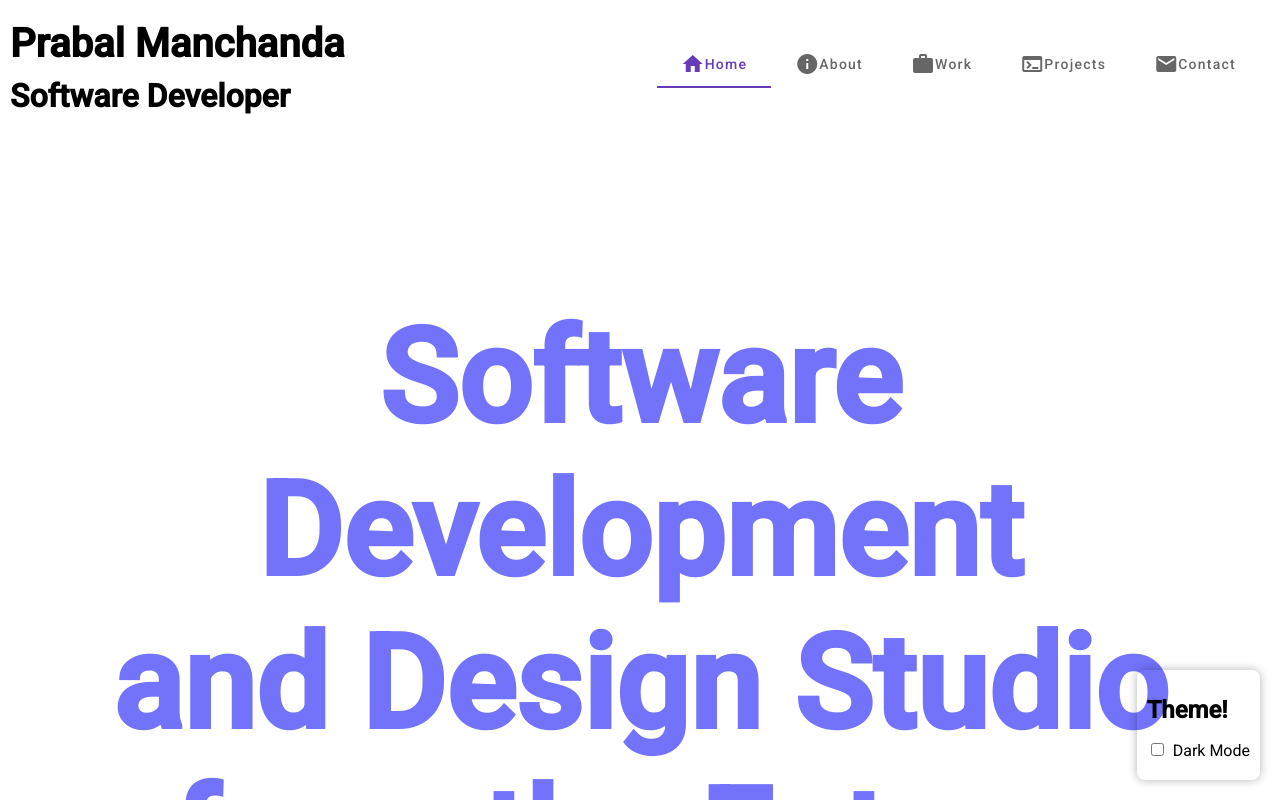
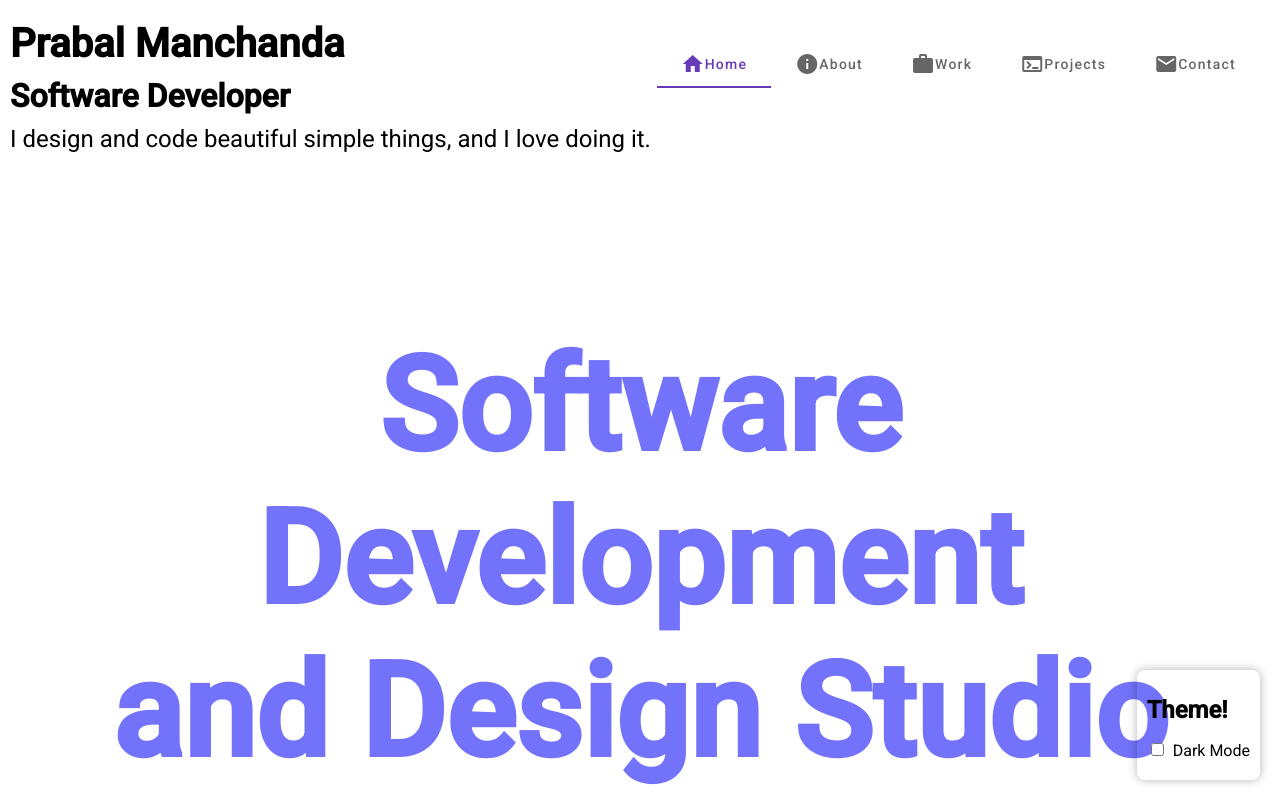
Before and after one commit to Prabal31/My-Portfolio, an Angular app: page / in a window 1280 px wide. Shown: the top 800 px of the page. Built offline with nearby package versions, Linux system fonts and the light colour scheme.

Commit message:
corrected the spellin of description in the json

```diff
--- a/src/app/MyInfo.ts
+++ b/src/app/MyInfo.ts
@@ -3,7 +3,7 @@ export interface Personal {
     last: string;
     image: string;
     occupation: string;
-    discription: string
+    description: string
     about: string
 }
 export interface Links {
--- a/src/app/header/header.component.html
+++ b/src/app/header/header.component.html
@@ -4,7 +4,7 @@
             <h1>{{data.first}} {{data.last}}</h1>
         </div>
         <h2>{{data.occupation}}</h2>
-        <p>{{data.discription}}</p>
+        <p>{{data.description}}</p>
     </div>
     <div id="project-header">
         <app-menu></app-menu>
```
